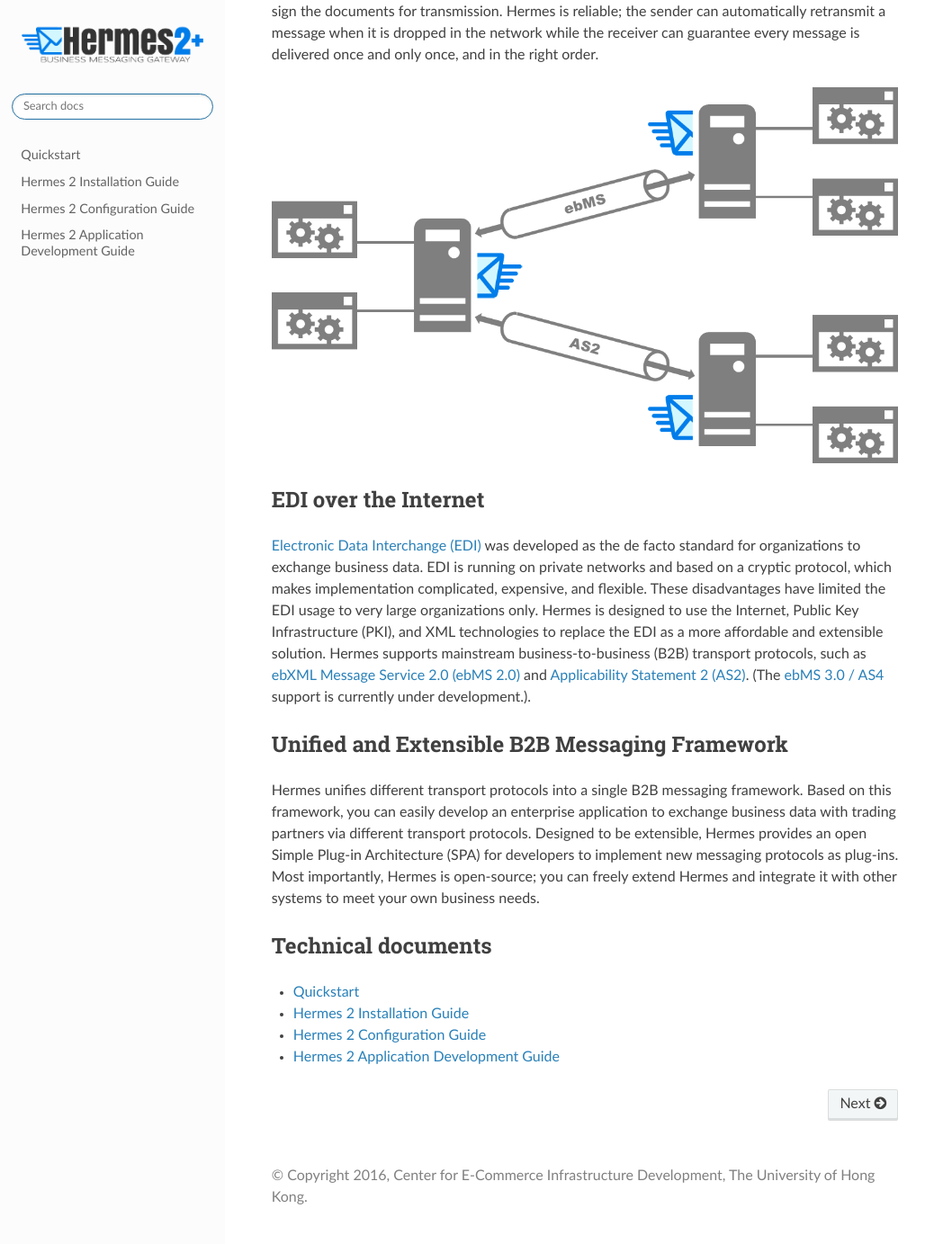
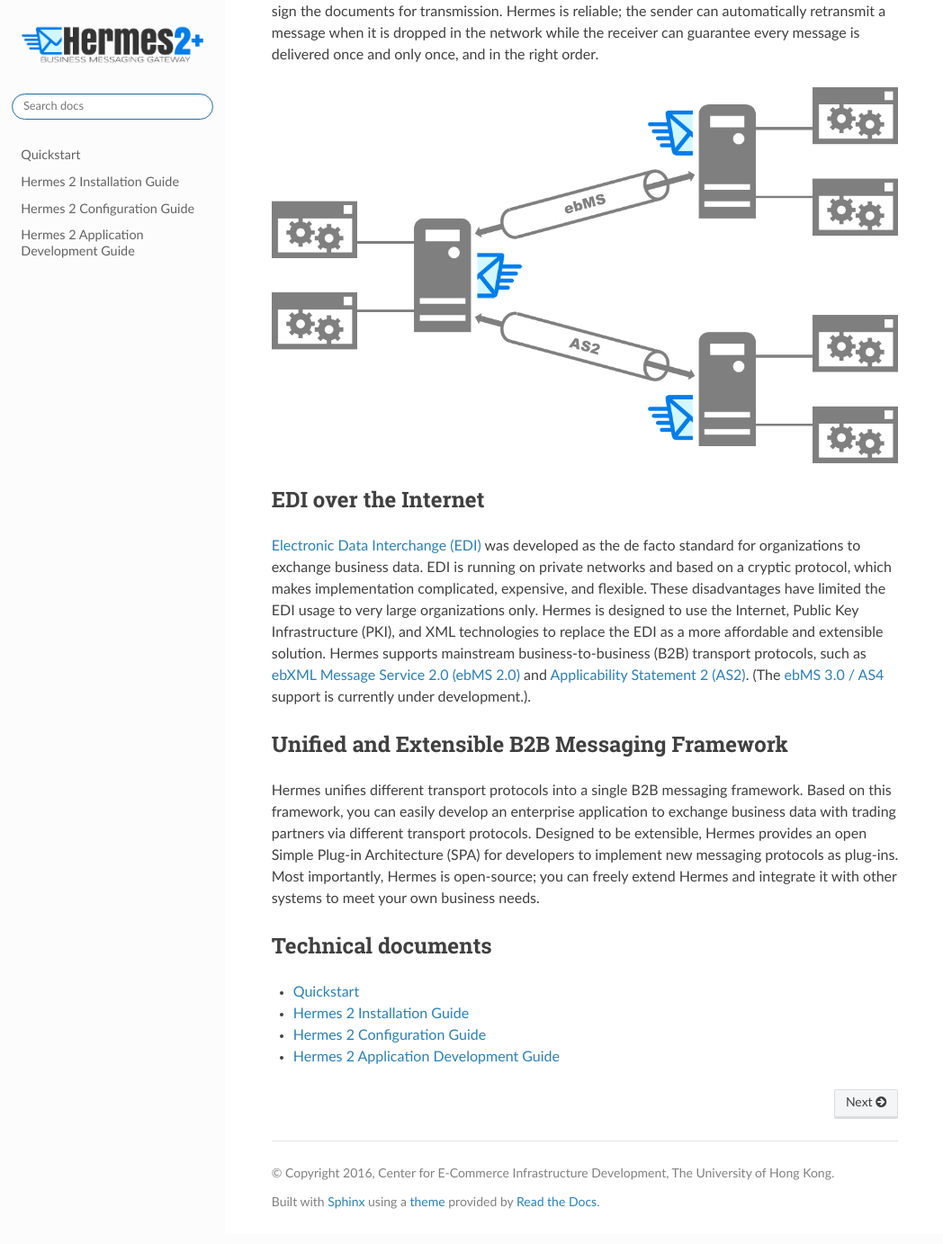
Before and after one commit to cecid/hermes-docs, a Sphinx documentation site: the page built from docs/source/index.rst, in a window 1280 px wide and 1400 px high, scrolled down 287 px. Shown: the top 1383 px of the window at 90% size, without its empty margins (0-1048 px from the left). Built offline with Sphinx 7.4.7 and the Read the Docs theme 2.0.0, drawn with Linux system fonts in a browser that asks for light colours.

Commit message:
modified theme.

```diff
--- a/docs/source/_static/css/custom.css
+++ b/docs/source/_static/css/custom.css
@@ -50,12 +50,8 @@
     display: none !important;
 }
 
-footer {
-    visibility:collapse;
-}
-
-footer div {
-    visibility: visible;
+footer, footer p {
+    font-size: 14px;
 }
 
 footer .commit {
--- a/docs/source/conf.py
+++ b/docs/source/conf.py
@@ -148,17 +148,20 @@
 # of the sidebar.
 #
 # html_logo = None
+html_logo = '_static/images/hermes-2-plus-logo.png'
 
 # The name of an image file (relative to this directory) to use as a favicon of
 # the docs.  This file should be a Windows icon file (.ico) being 16x16 or 32x32
 # pixels large.
 #
 # html_favicon = None
+html_favicon = '_static/images/favicon.ico'
 
 # Add any paths that contain custom static files (such as style sheets) here,
 # relative to this directory. They are copied after the builtin static files,
 # so a file named "default.css" will overwrite the builtin "default.css".
 html_static_path = ['_static']
+html_style = 'css/custom.css'
 
 # Add any extra paths that contain custom files (such as robots.txt or
 # .htaccess) here, relative to this directory. These files are copied
@@ -426,7 +429,3 @@
 # If false, no index is generated.
 #
 # epub_use_index = True
-
-html_logo = '_static/images/hermes-2-plus-logo.png'
-html_favicon = '_static/images/favicon.ico'
-html_style = 'css/custom.css'
```
